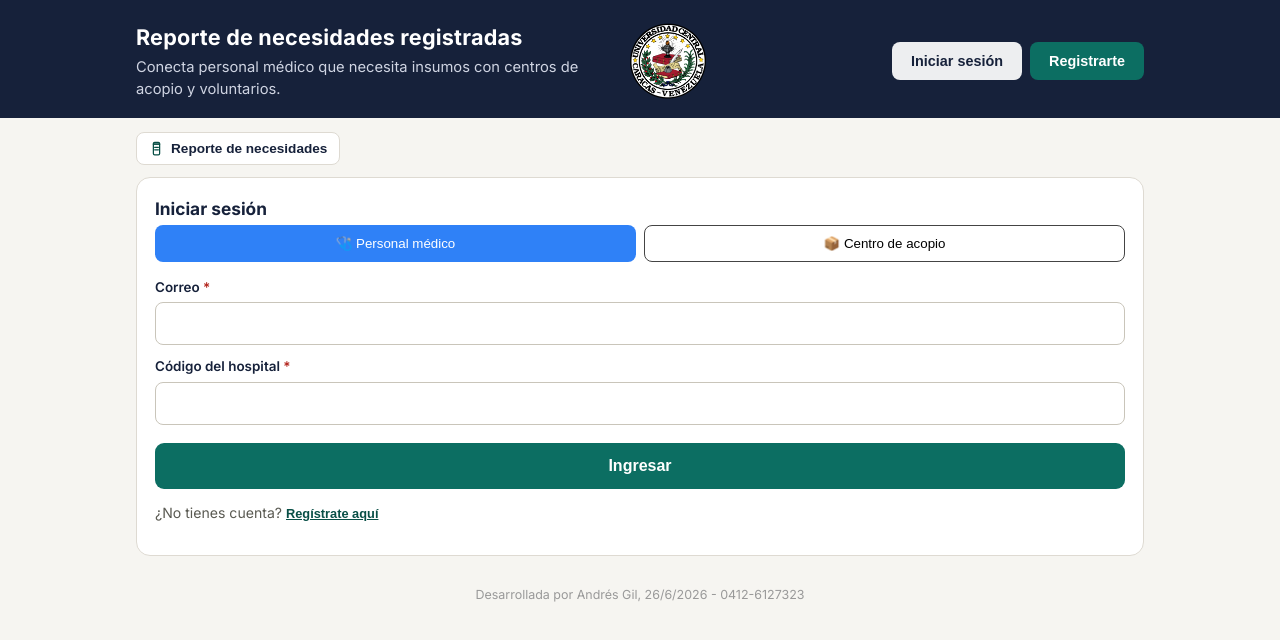
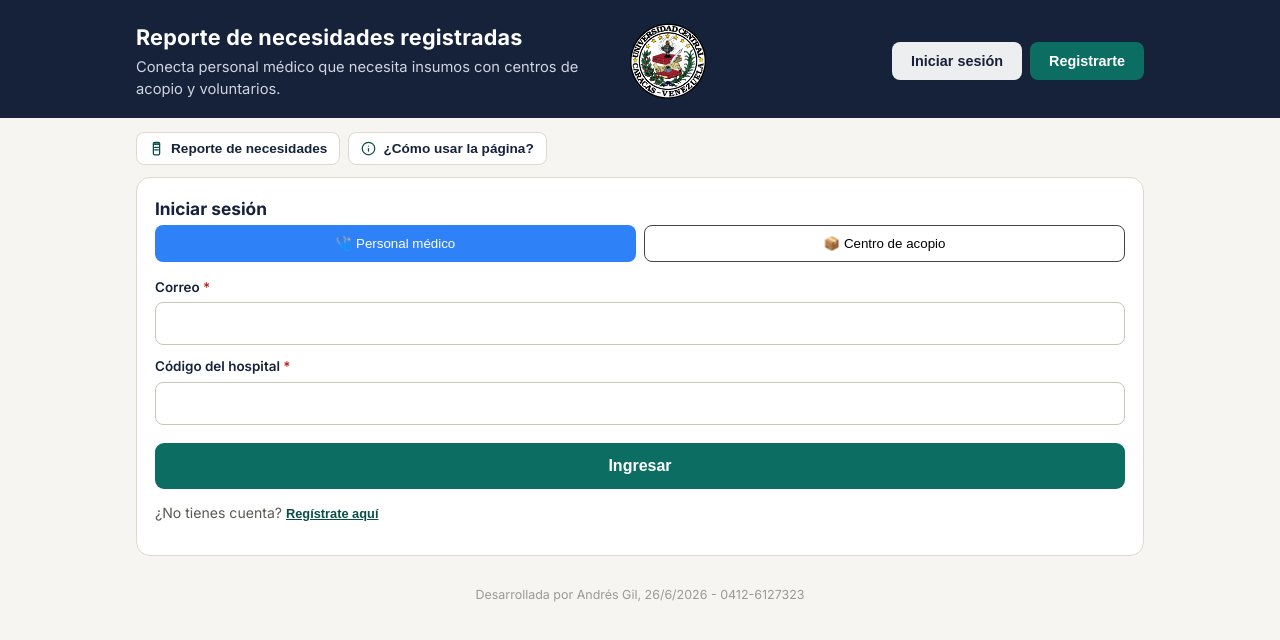
Before and after one commit to Andresgbe/ConectaSalud, a React (Vite) app: page /login in a window 1280 px wide. Shown: the top 640 px of the page. Built offline with nearby package versions, Linux system fonts and the light colour scheme; no server answers.

Commit message:
Added a new section of info

```diff
--- a/package.json
+++ b/package.json
@@ -1,7 +1,7 @@
 {
   "name": "insumos-medicos-venezuela",
   "private": true,
-  "version": "1.2.4",
+  "version": "1.3.0",
   "type": "module",
   "scripts": {
     "dev": "vite",
--- a/src/App.jsx
+++ b/src/App.jsx
@@ -5,6 +5,7 @@ import NeedsList from './components/NeedsList.jsx'
 import Login from './components/Login.jsx'
 import Register from './components/Register.jsx'
 import AdminPanel from './components/AdminPanel.jsx'
+import Info from './components/Info.jsx'
 
 const K_MEDICO = 'medico_creds'
 const K_ACOPIO = 'acopio_creds'
@@ -102,10 +103,24 @@ export default function App() {
       </header>
 
       <div className="wrap">
-        <button type="button" className="section-label" onClick={() => navigate('/')}>
-          <svg viewBox="0 0 24 24" fill="none" stroke="currentColor" strokeWidth="2" strokeLinecap="round" strokeLinejoin="round"><path d="M9 2h6a2 2 0 0 1 2 2v1H7V4a2 2 0 0 1 2-2z"/><path d="M7 5h10v15a2 2 0 0 1-2 2H9a2 2 0 0 1-2-2V5z"/><line x1="9" y1="10" x2="15" y2="10"/><line x1="9" y1="14" x2="15" y2="14"/></svg>
-          Reporte de necesidades
-        </button>
+        <div className="section-nav">
+          <button
+            type="button"
+            className={`section-label${location.pathname === '/' ? ' active' : ''}`}
+            onClick={() => navigate('/')}
+          >
+            <svg viewBox="0 0 24 24" fill="none" stroke="currentColor" strokeWidth="2" strokeLinecap="round" strokeLinejoin="round"><path d="M9 2h6a2 2 0 0 1 2 2v1H7V4a2 2 0 0 1 2-2z"/><path d="M7 5h10v15a2 2 0 0 1-2 2H9a2 2 0 0 1-2-2V5z"/><line x1="9" y1="10" x2="15" y2="10"/><line x1="9" y1="14" x2="15" y2="14"/></svg>
+            Reporte de necesidades
+          </button>
+          <button
+            type="button"
+            className={`section-label${location.pathname === '/info' ? ' active' : ''}`}
+            onClick={() => navigate('/info')}
+          >
+            <svg viewBox="0 0 24 24" fill="none" stroke="currentColor" strokeWidth="2" strokeLinecap="round" strokeLinejoin="round"><circle cx="12" cy="12" r="10"/><line x1="12" y1="16" x2="12" y2="12"/><line x1="12" y1="8" x2="12.01" y2="8"/></svg>
+            ¿Cómo usar la página?
+          </button>
+        </div>
 
         {(medicoCreds || adminCreds) && (
           <nav className="tabs">
@@ -165,7 +180,7 @@ export default function App() {
             path="/admin"
             element={adminCreds ? <AdminPanel adminCreds={adminCreds} /> : <Navigate to="/login" replace />}
           />
-
+          <Route path="/info" element={<Info />} />
           <Route path="*" element={<Navigate to="/" replace />} />
         </Routes>
 
--- /dev/null
+++ b/src/components/Info.jsx
@@ -0,0 +1,31 @@
+export default function Info() {
+  return (
+    <div className="panel">
+      <h2>¿Cómo usar esta plataforma?</h2>
+      <p className="sub">
+        Conecta a quienes necesitan insumos médicos con quienes pueden conseguirlos y entregarlos. Así puedes participar según tu rol.
+      </p>
+
+      <div className="info-block">
+        <h3>Personal médico</h3>
+        <p>
+          Regístrate con el código de tu hospital y publica los insumos que hacen falta, indicando la urgencia de cada uno. Los centros de acopio verán tu solicitud en tiempo real y coordinarán la entrega contigo.
+        </p>
+      </div>
+
+      <div className="info-block">
+        <h3>Centros de acopio</h3>
+        <p>
+          Inicia sesión con tu correo y revisa las necesidades registradas, agrupadas por hospital. Marca los insumos que vas a llevar para que otros voluntarios no dupliquen el esfuerzo, y márcalos como entregados cuando completes la entrega.
+        </p>
+      </div>
+
+      <div className="info-block">
+        <h3>Voluntarios y albergues</h3>
+        <p>
+          Puedes consultar el reporte sin iniciar sesión para ver qué insumos hacen falta y en qué hospitales, y coordinar con los centros de acopio listados para llevar ayuda donde más se necesita.
+        </p>
+      </div>
+    </div>
+  )
+}
--- a/src/index.css
+++ b/src/index.css
@@ -38,15 +38,17 @@ header.top p{margin:0;font-size:.92rem;color:#cfd4e2;max-width:620px;}
 .disclaimer{background:#fff;border-bottom:1px solid var(--line);font-size:.82rem;color:#444;padding:10px 16px;}
 .disclaimer b{color:var(--rojo);}
 
+.section-nav{display:flex;gap:8px;flex-wrap:wrap;margin:14px 0 12px;}
 .section-label{
   display:inline-flex;align-items:center;gap:7px;
   background:var(--card);border:1px solid var(--line);border-radius:8px;
-  padding:8px 12px;margin:14px 0 12px;
+  padding:8px 12px;margin:0;
   font-size:.85rem;font-weight:600;
   color:var(--ink);cursor:pointer;
 }
 .section-label svg{width:15px;height:15px;color:var(--teal-dark);flex-shrink:0;}
 .section-label:hover{background:#f3f2ee;}
+.section-label.active{border-color:var(--teal);background:var(--verde-bg);}
 .section-label:focus-visible{outline:3px solid var(--focus);outline-offset:2px;}
 
 nav.tabs{display:flex;gap:8px;margin:18px 0 16px;}
@@ -122,6 +124,11 @@ button.primary:focus-visible{outline:3px solid var(--ink);outline-offset:2px;}
 .filters button{border:1px solid var(--line);background:#fff;border-radius:8px;padding:0 14px;font-size:.85rem;cursor:pointer;color:var(--ink);}
 
 .count-line{font-size:.82rem;color:#666;margin-bottom:10px;}
+
+.info-block{margin-top:18px;padding-top:14px;border-top:1px solid var(--line);}
+.info-block:first-of-type{margin-top:14px;border-top:none;padding-top:0;}
+.info-block h3{margin:0 0 6px;font-size:.98rem;color:var(--teal-dark);}
+.info-block p{margin:0;font-size:.92rem;color:#444;}
 
 .stats-row{display:flex;gap:10px;margin-bottom:14px;}
 .stat-card{
```
